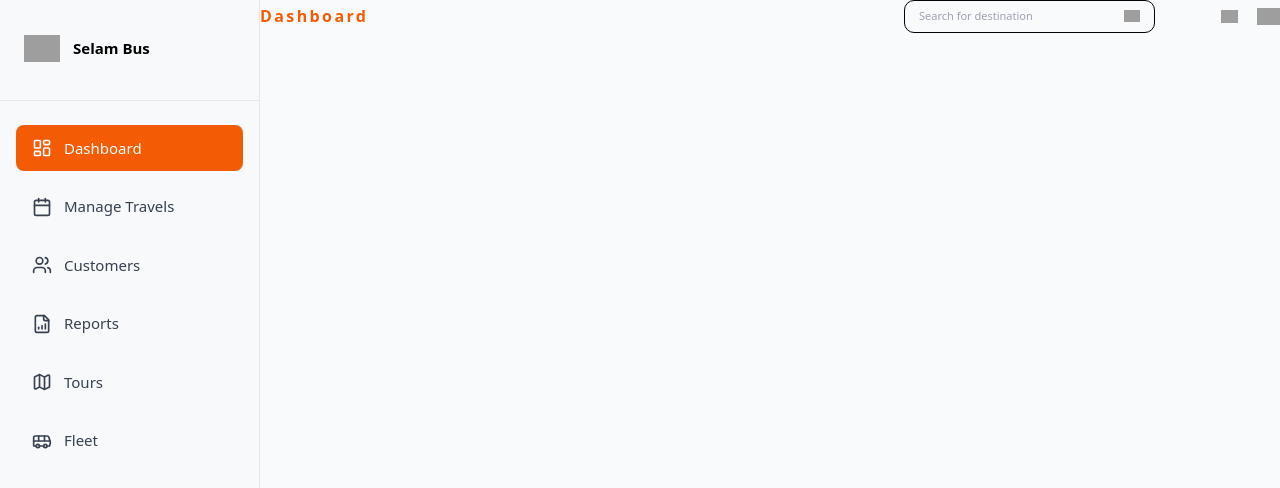
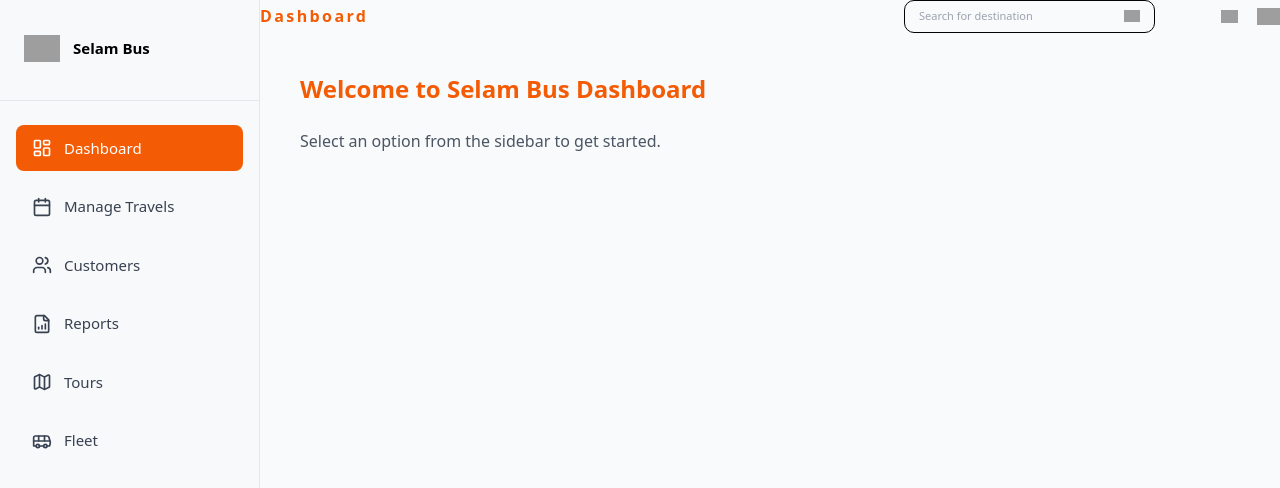
Before and after one commit to yigebis/Hawir, a React (Vite) app: page / in a window 1280 px wide. Shown: the top 488 px of the page. Built offline with nearby package versions, Linux system fonts and the light colour scheme; grey boxes are pictures that could not be loaded.

Commit message:
Fix: Missing children prop in DashboardLayout
The `DashboardLayout` component requires a `children` prop, which was missing when rendering the `Index` page.  This commit addresses the type error by providing the necessary prop.

```diff
--- a/src/pages/Index.tsx
+++ b/src/pages/Index.tsx
@@ -3,7 +3,14 @@ import React from "react";
 import DashboardLayout from "@/components/dashboard/DashboardLayout";
 
 const Index: React.FC = () => {
-  return <DashboardLayout showHeader={true} />;
+  return (
+    <DashboardLayout showHeader={true}>
+      <div className="p-4">
+        <h1 className="text-2xl font-bold text-[#F35B04] mb-6">Welcome to Selam Bus Dashboard</h1>
+        <p className="text-gray-600">Select an option from the sidebar to get started.</p>
+      </div>
+    </DashboardLayout>
+  );
 };
 
 export default Index;
```
